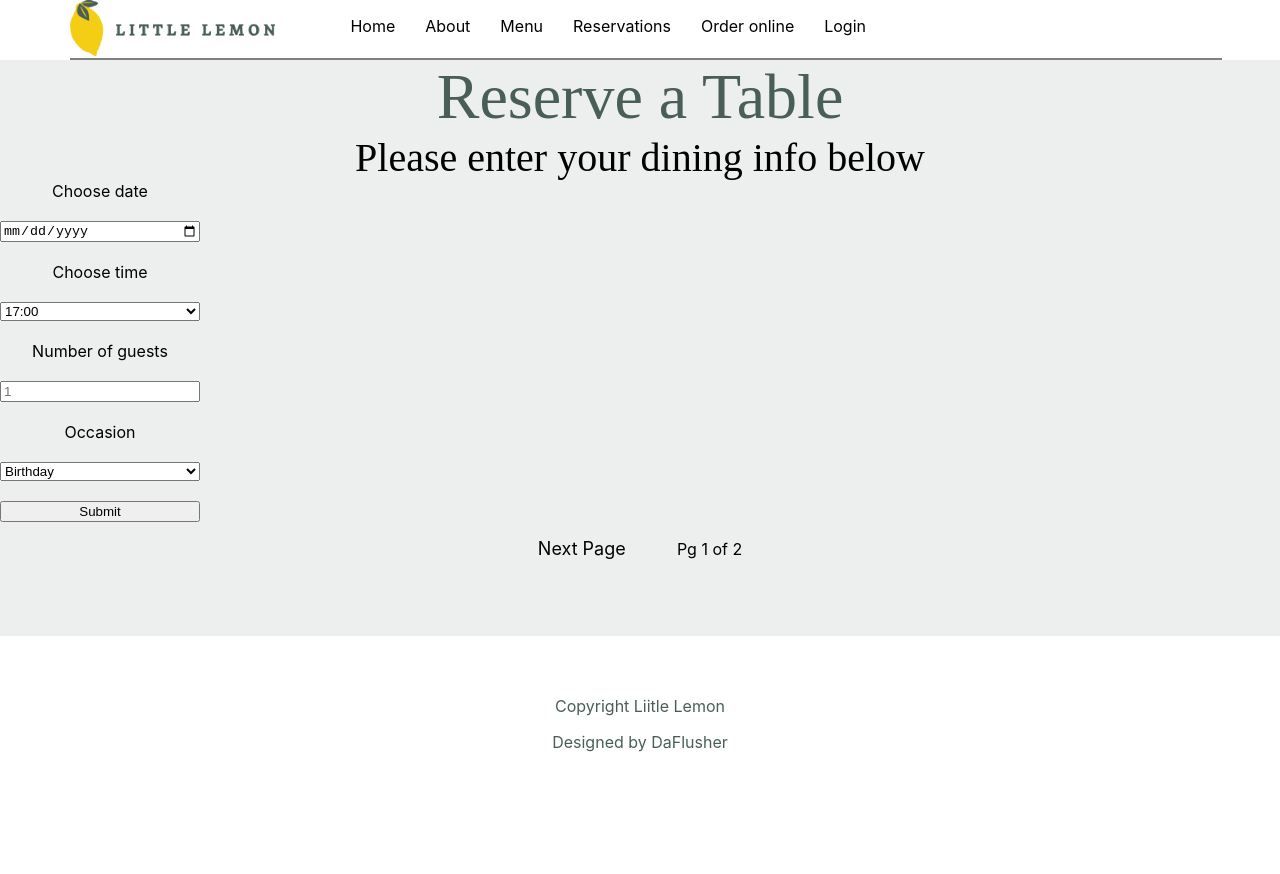
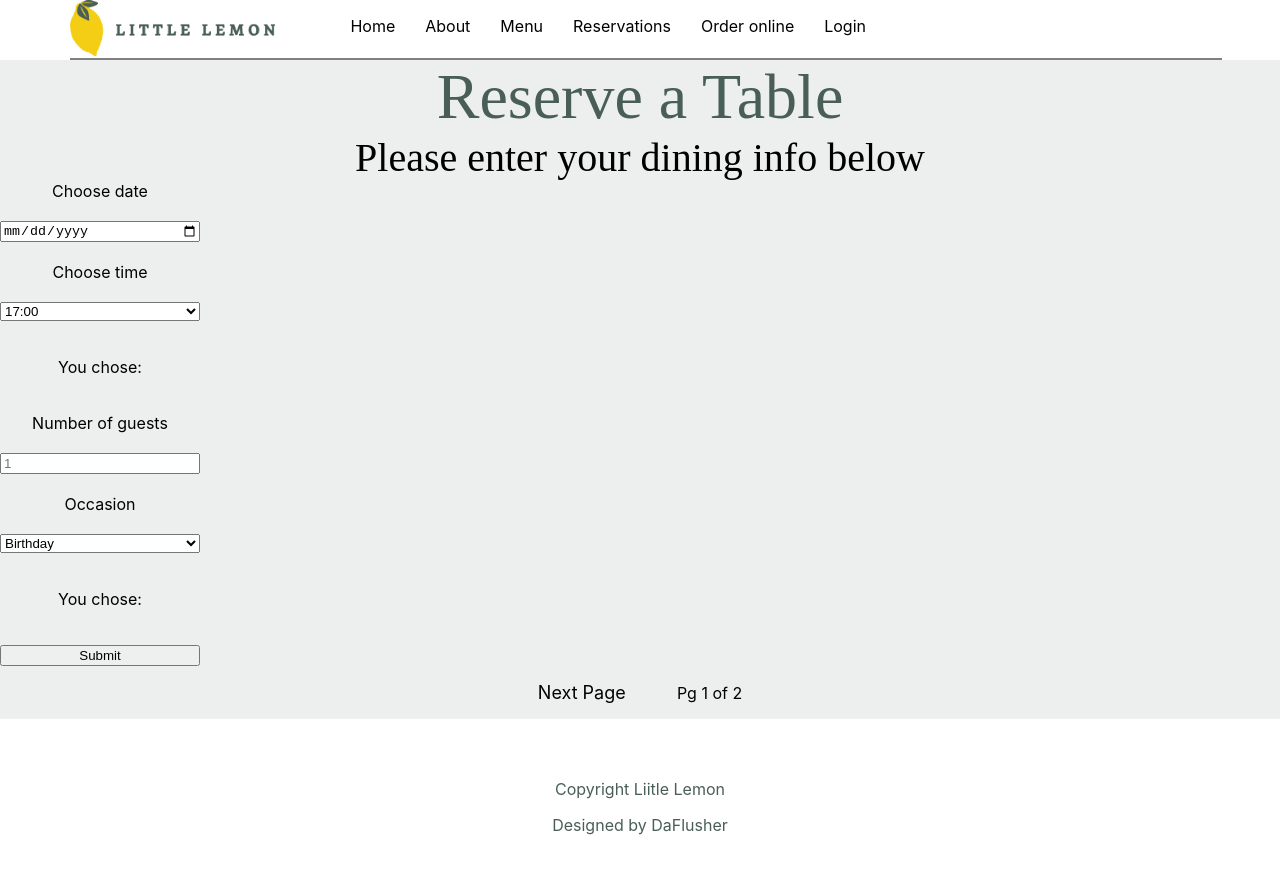
Before and after one commit to DaFlusher/my-little-lemon, a React (Create React App) app: page / in a window 1280 px wide. Shown: the top 874 px of the page. Built offline with nearby package versions, Linux system fonts and the light colour scheme; a web font is replaced by a local one.

Commit message:
Updating the state of the BookingForm, preventinf default form behaviour

```diff
--- a/src/BookingForm.js
+++ b/src/BookingForm.js
@@ -3,8 +3,9 @@ const BookingForm = () => {
 
 
     const [date, setDate]= useState(new Date().toLocaleDateString());
-    const[availabletime, setAvailableTime]= useState('');
+    const[availableTime, setAvailableTime]= useState('');
     const[number, setNumber]= useState(1);
+    const[occassion, setOccassion]= useState('')
 
     const handleDateChange=(e)=>{
         setDate(e.target.value)
@@ -18,14 +19,25 @@ const BookingForm = () => {
         setNumber(Number(e.target.value))
     }
 
+    const handleOccassionChange=(e)=>{
+        setOccassion(e.target.value)
+    }
 
+    const handleSubmit=(e)=>{
+        e.preventDefault();
+        setAvailableTime('');
+        setDate('');
+        setNumber('');
+        setOccassion('')
+    }
     return (
         <>
-            <form style={{ display: "grid", maxWidth: 200, gap: 20 }}>
+            <form  onSubmit={handleSubmit} style={{ display: "grid", maxWidth: 200, gap: 20 }}>
                             <label htmlFor="res-date">Choose date</label>
                             <input type="date" id="res-date" />
+
                             <label htmlFor="res-time">Choose time</label>
-                            <select id="res-time ">
+                            <select id="res-time " value={availableTime} onChange={handleTimeChange}>
                                 <option>17:00</option>
                                 <option>18:00</option>
                                 <option>19:00</option>
@@ -33,13 +45,15 @@ const BookingForm = () => {
                                 <option>21:00</option>
                                 <option>22:00</option>
                             </select>
+                            <p>You chose:{availableTime}</p>
                             <label htmlFor="guests">Number of guests</label>
                             <input type="number" placeholder={1} min={1} max={10} id="guests" />
                             <label htmlFor="occasion">Occasion</label>
-                            <select id="occasion">
-                                <option>Birthday</option>
-                                <option>Anniversary</option>
+                            <select id="occasion" value={occassion} onChange={handleOccassionChange}>
+                                <option value='birthday'>Birthday</option>
+                                <option value='anniversary'>Anniversary</option>
                             </select>
+                            <p>You chose:{occassion}</p>
                             <input type="submit" defaultValue="Make Your reservation" />
                         </form>
         </>
```
